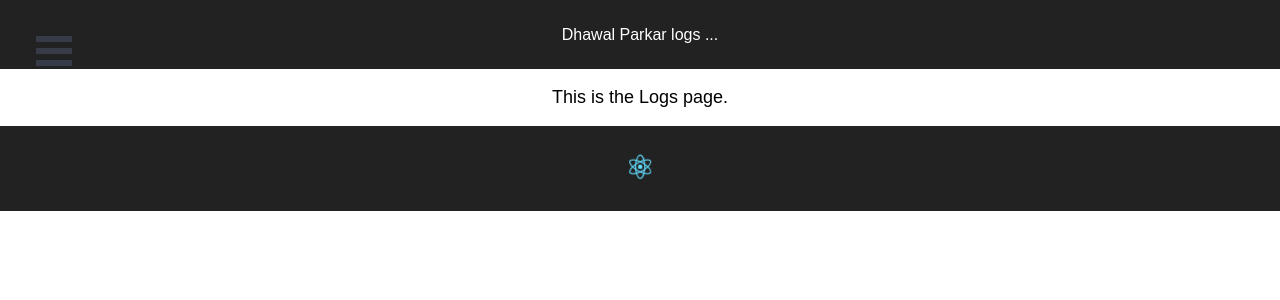
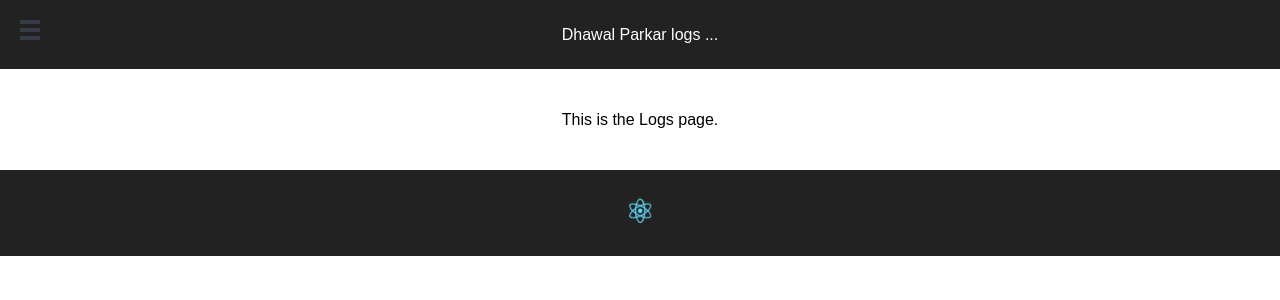
Before and after one commit to dparkar/blog-react, a React (Create React App) app: page / in a window 1280 px wide. Shown: the top 300 px of the page. Built offline with nearby package versions, Linux system fonts and the light colour scheme.

Commit message:
fixing menu scroll bar issue

```diff
--- a/src/App.js
+++ b/src/App.js
@@ -1,7 +1,6 @@
 import React, { Component } from 'react';
 import { Router, browserHistory, Route } from 'react-router';
 import Page from './Page.js';
-import './App.css';
 
 const Logs = props => <Page title="Logs" />;
 const About = props => <Page title="About" />;
--- a/src/App.scss
+++ /dev/null
@@ -1,79 +0,0 @@
-.App {
-  text-align: center;
-}
-
-.App-logo {
-  animation: App-logo-spin infinite 20s linear;
-  height: 30px;
-}
-
-.App-header {
-  background-color: #222;
-  height: 20%;
-  padding: 2%;
-  color: white;
-}
-
-.App-intro {
-  font-size: large;
-}
-
-.App-footer {
-  background-color: #222;
-  height: 20%;
-  padding: 2%;
-  color: white;
-}
-
-@keyframes App-logo-spin {
-  from { transform: rotate(0deg); }
-  to { transform: rotate(360deg); }
-}
-
-/* Position and sizing of burger button */
-.bm-burger-button {
-  position: fixed;
-  width: 36px;
-  height: 30px;
-  left: 36px;
-  top: 36px;
-}
-
-/* Color/shape of burger icon bars */
-.bm-burger-bars {
-  background: #373a47;
-}
-
-/* Position and sizing of clickable cross button */
-.bm-cross-button {
-  height: 24px;
-  width: 24px;
-}
-
-/* Color/shape of close button cross */
-.bm-cross {
-  background: #bdc3c7;
-}
-
-/* General sidebar styles */
-.bm-menu {
-  background: #373a47;
-  padding: 2.5em 1.5em 0;
-  font-size: 1.15em;
-}
-
-/* Morph shape necessary with bubble or elastic */
-.bm-morph-shape {
-  fill: #373a47;
-}
-
-/* Wrapper for item list */
-.bm-item-list {
-  color: #b8b7ad;
-  padding: 0.8em;
-}
-
-/* Styling of overlay */
-.bm-overlay {
-  background: rgba(0, 0, 0, 0.3);
-}
--- a/src/Page.js
+++ b/src/Page.js
@@ -1,12 +1,13 @@
 import React, { Component } from 'react';
 import { pushRotate as Menu } from 'react-burger-menu';
 import logo from './logo.svg';
+import './Page.css';
 
 export default class Page extends Component {
   render() {
     var title = this.props.title;
     return (
-      <div className="App" id="outer-container">
+      <div className="Page" id="outer-container">
         <Menu pageWrapId={'page-wrap'} outerContainerId={'outer-container'}>
           <a id="logs" className="menu-item" href="/">
             Logs
@@ -21,14 +22,14 @@ export default class Page extends Component {
               {title} | Dhawal Parkar
             </title>
           </head>
-          <div className="App-header">
+          <div className="Page-header">
             {title === 'Logs' ? <label> Dhawal Parkar logs ...</label> : title}
           </div>
-          <p className="App-intro">
+          <p className="Page-content">
             This is the {title} page.
           </p>
-          <div className="App-footer">
-            <img src={logo} className="App-logo" alt="logo" />
+          <div className="Page-footer">
+            <img src={logo} className="Page-logo" alt="logo" />
           </div>
         </main>
       </div>
--- /dev/null
+++ b/src/Page.scss
@@ -0,0 +1,80 @@
+.Page {
+    text-align: center;
+  }
+
+  .Page-logo {
+    animation: Page-logo-spin infinite 20s linear;
+    height: 30px;
+  }
+
+  .Page-header {
+    background-color: #222;
+    height: 20%;
+    padding: 2%;
+    color: white;
+  }
+
+  .Page-content {
+    height: 80%;
+    padding: 2%;
+  }
+
+  .Page-footer {
+    background-color: #222;
+    height: 20%;
+    padding: 2%;
+    color: white;
+  }
+
+  @keyframes Page-logo-spin {
+    from { transform: rotate(0deg); }
+    to { transform: rotate(360deg); }
+  }
+
+/* Position and sizing of burger button */
+.bm-burger-button {
+    position: fixed;
+    width: 20px;
+    height: 20px;
+    left: 20px;
+    top: 20px;
+  }
+
+  /* Color/shape of burger icon bars */
+  .bm-burger-bars {
+    background: #373a47;
+  }
+
+  /* Position and sizing of clickable cross button */
+  .bm-cross-button {
+    height: 24px;
+    width: 24px;
+  }
+
+  /* Color/shape of close button cross */
+  .bm-cross {
+    background: #bdc3c7;
+  }
+
+  /* General sidebar styles */
+  .bm-menu {
+    background: #373a47;
+    padding: 2.5em 1.5em 0;
+    font-size: 1.15em;
+  }
+
+  /* Morph shape necessary with bubble or elastic */
+  .bm-morph-shape {
+    fill: #373a47;
+  }
+
+  /* Wrapper for item list */
+  .bm-item-list {
+    color: #b8b7ad;
+    padding: 0.8em;
+  }
+
+  /* Styling of overlay */
+  .bm-overlay {
+    background: rgba(0, 0, 0, 0.3);
+  }
```
